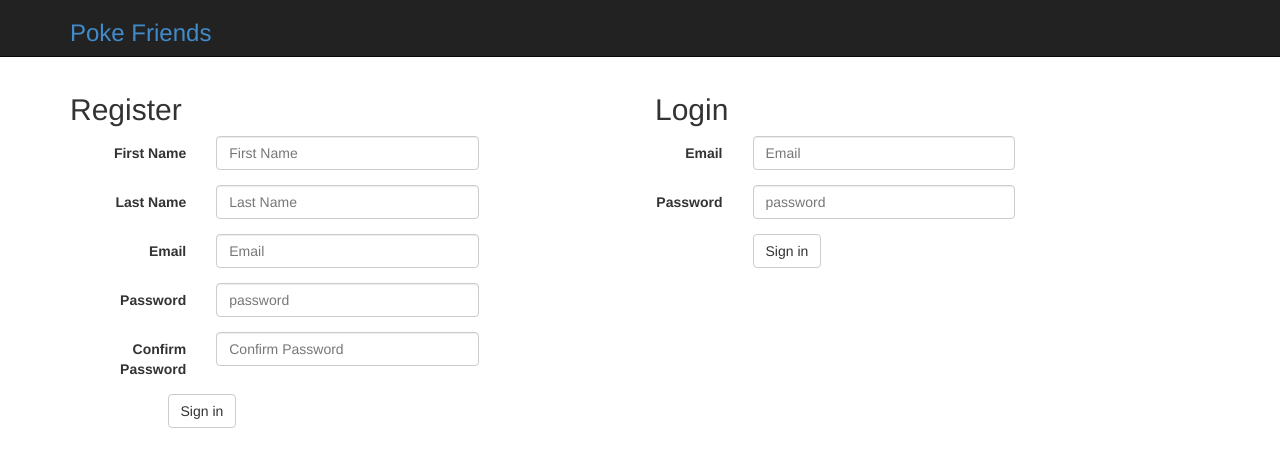
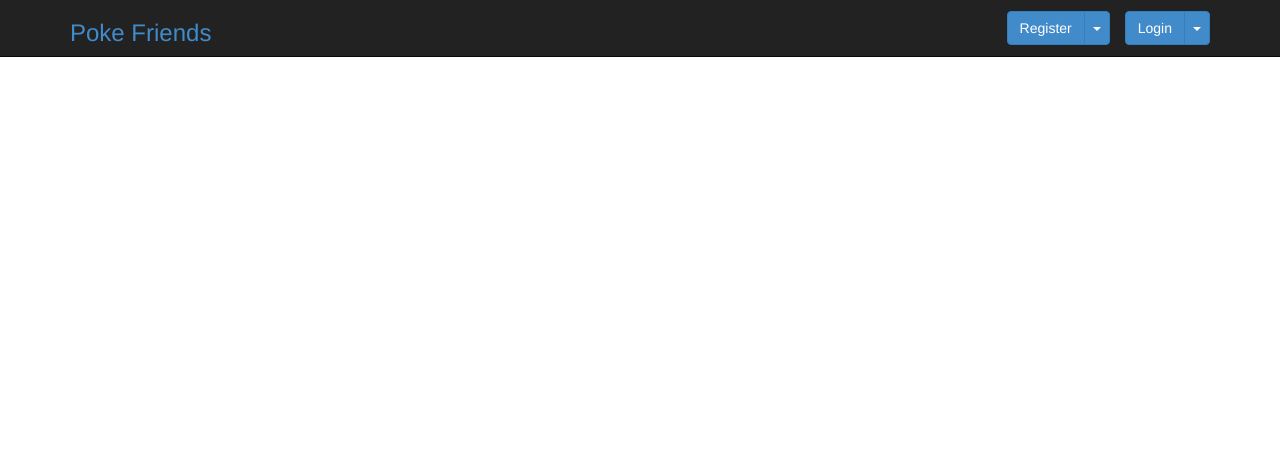
Before and after one commit to ipejercito/poke_friends, a PHP site: page /poke_friends/ in a window 1280 px wide. Shown: the top 467 px of the page. Run offline with PHP 8.4, Linux system fonts and the light colour scheme.

Commit message:
improving ui of index page

```diff
--- a/assets/style/style.css
+++ b/assets/style/style.css
@@ -9,12 +9,8 @@
 	color:#7EC0EE;
 }
 
-#form_register{
-	margin-top: 73px;
-}
-
-#form_login{
-	margin-top: 73px;
+.register{
+	margin-right: 20px;
 }
 
 .users_list{
@@ -32,3 +28,37 @@
 .append_panel_head{
 	text-align:center;
 }
+
+.button{
+	background:none!important;
+     border:none;
+     padding:0!important;
+     font: inherit;
+     /*border is optional*/
+     border-bottom:1px solid #444;
+     cursor: pointer;
+}
+
+ul.dropdown-menu{
+	width: 250px;
+}
+
+ul.dropdown-menu li{
+	padding: 5px 10px 5px 10px;
+}
+
+.dropdown{
+	margin-top: 11px;
+}
+
+.spacer{
+	margin-top: 73px;
+}
+
+.message{
+	margin-top: 73px;
+}
+
+.message_generic{
+	margin-top: 200px;
+}
--- a/index.php
+++ b/index.php
@@ -8,6 +8,7 @@
 	<link rel="stylesheet" href="assets/style/style.css">
 	<link rel="stylesheet" href="assets/style/bootstrap.css">
 	<script type="text/javascript" src="assets/js/jquery.js"></script>
+	<script type="text/javascript" src="assets/js/bootstrap.min.js"></script>
 	<script type="text/javascript">
 		$(document).ready(function(){
 
@@ -16,12 +17,12 @@
 				$("a.logout").remove();
 			}
 
-			$("#form_register").on("submit",function(){
+			$(".form_register").on("submit",function(){
 				var form = $(this);
 
 				$.post(form.attr("action"), form.serialize(), function(data){
 					if(data.status){
-						$(".message").html(data.message).fadeIn(500, function(){
+						$(".message_generic").html(data.message).fadeIn(500, function(){
 							$(this).delay(3000).fadeOut(500);
 						});
 					}else{
@@ -34,19 +35,20 @@
 				return false;
 			});
 
+
 			$("#form_login").on("submit", function(){
 				var form = $(this);
 
 				$.post(form.attr("action"), form.serialize(), function(data){
 					if(data.status){
-						$(".message").html(data.message).fadeIn(500, function(){
+						$(".message_generic").html(data.message).fadeIn(500, function(){
 							$(this).delay(3000).fadeOut(500);
 						});
 						setTimeout(function(){
 							window.location = data.url_redirect;
 						},3000);
 					}else{
-						$(".message").html(data.message).fadeIn(500, function(){
+						$(".message_generic").html(data.message).fadeIn(500, function(){
 							$(this).delay(3000).fadeOut(500);
 						});;
 					}
@@ -55,83 +57,101 @@
 				return false;
 			});
 
+			/*$('.dropdown.keep-open').on({
+			    "shown.bs.dropdown": function() { this.closable = false; },
+			    "click":             function() { this.closable = true; },
+			    "hide.bs.dropdown":  function() { return this.closable; }
+			});*/
+ $('.dropdown-menu').click(function(e) {
+        e.stopPropagation();
+    });
+
+
+			$(".bbb").on("click", function(){
+				if($(this).parent("#login_dropdown").hasClass("open"))
+					$("#register_dropdown").removeClass("open");
+
+				if($(this).parent("#register_dropdown").hasClass("open"))
+					$("#login_dropdown").removeClass("open");
+			});
+
+
 		})
 	</script>
 </head>
 <body>
 	<div class="container">
-		<?= include("./assets/includes/header.php") ?>
+		<div id="top_nav" class="navbar navbar-inverse navbar-fixed-top">
+			<div class="container">
+				<a data-toggle="modal" data-target="#login_modal" class="brand text-center">
+					<h3 class="pull-left "style="">Poke Friends</h3>
+				</a>
+
+				<a href="class/users.php?url=logout" class="brand logout">
+				    <h3 class="pull-right">Logout</h3>
+				</a>
+
+				<div class="btn-group dropdown keep-open pull-right" id="login_dropdown">
+					<button type="button" class="btn btn-primary">Login</button>
+					<button type="button" class="btn btn-primary dropdown-toggle bbb" data-toggle="dropdown">
+						<span class="caret"></span>
+					</button>
+					<ul class="dropdown-menu" role="menu" >
+						<form id="form_login" action="class/users.php" method="post">
+							<input type="hidden" name="action" value="login">
+							<li>
+								<input type="email" name="email" class="form-control" id="email" placeholder="Email">
+							</li>
+							<li>
+								<input type="password" name="password" class="form-control" id="password" placeholder="password">
+							</li>
+							<li>
+								<input type="submit" class="btn btn-default" value="submit"/>
+							</li>
+						</form>
+					</ul>
+				</div>
+
+				<div class="btn-group dropdown keep-open pull-right" id="register_dropdown" style="margin-right: 15px;">
+					<button type="button" class="btn btn-primary">Register</button>
+					<button type="button" class="btn btn-primary dropdown-toggle bbb" data-toggle="dropdown">
+						<span class="caret"></span>
+					</button>
+					<ul class="dropdown-menu" role="menu" >
+						<form class="form_register" action="class/users.php" method="post">
+							<input type="hidden" name="action" value="register">
+							<li>
+								<input type="text" class="form-control" name="first_name" placeholder="First Name" />
+							</li>
+							<li>
+								<input type="text" class="form-control" name="last_name" placeholder="Last Name">
+							</li>
+							<li>
+								<input type="email" class="form-control" name="email" placeholder="Email">
+							</li>
+							<li>
+								<input type="password" class="form-control" name="password" placeholder="password">
+							</li>
+							<li>
+								<input type="password" class="form-control" name="confirm_password" placeholder="Confirm Password">
+							</li>
+							<li>
+								<input type="submit" class="btn btn-default" value="submit"/>
+							</li>
+						</form>
+					</ul>
+				</div>
+
+				<div class="clearfix"></div>
+			</div>
+		</div>
+
+		<div class="spacer"></div>
 		<div class="row">
-			<div class="col-md-6">
-				<form class="form-horizontal" id="form_register" action="class/users.php" method="post">
-					<input type="hidden" name="action" value="register">
-					<h2 class="text-left">Register</h2>
-					<div class="form-group">
-						<label for="first_name" class="col-sm-3 control-label">First Name</label>
-						<div class="col-sm-6">
-							<input type="text" class="form-control" name="first_name" id="first_name" placeholder="First Name">
-						</div>
-					</div>
-					<div class="form-group">
-						<label for="last_name" class="col-sm-3 control-label">Last Name</label>
-						<div class="col-sm-6">
-							<input type="text" class="form-control" name="last_name" id="last_name" placeholder="Last Name">
-						</div>
-					</div>
-					<div class="form-group">
-						<label for="email" class="col-sm-3 control-label">Email</label>
-						<div class="col-sm-6">
-							<input type="email" class="form-control" name="email" id="email" placeholder="Email">
-						</div>
-					</div>
-					<div class="form-group">
-						<label for="password" class="col-sm-3 control-label">Password</label>
-						<div class="col-sm-6">
-							<input type="password" class="form-control" name="password" id="password" placeholder="password">
-						</div>
-					</div>
-					<div class="form-group">
-						<label for="confirm_password" class="col-sm-3 control-label">Confirm Password</label>
-						<div class="col-sm-6">
-							<input type="password" class="form-control" name="confirm_password" id="confirm_password" placeholder="Confirm Password">
-						</div>
-					</div>
-					<div class="form-group">
-						<div class="col-sm-offset-2 col-sm-10">
-							<button type="submit" class="btn btn-default">Sign in</button>
-						</div>
-					</div>
-				</form>
-			</div>
-
-			<div class="col-md-6">
-				<form class="form-horizontal" id="form_login" action="class/users.php" method="post">
-					<input type="hidden" name="action" value="login">
-					<h2 class="text-left">Login</h2>
-					<div class="form-group">
-						<label for="email" class="col-sm-2 control-label">Email</label>
-						<div class="col-sm-6">
-							<input type="email" name="email" class="form-control" id="email" placeholder="Email">
-						</div>
-					</div>
-					<div class="form-group">
-						<label for="password" class="col-sm-2 control-label">Password</label>
-						<div class="col-sm-6">
-							<input type="password" name="password" class="form-control" id="password" placeholder="password">
-						</div>
-					</div>
-					<div class="form-group">
-						<div class="col-sm-offset-2 col-sm-10">
-							<button type="submit" class="btn btn-default">Sign in</button>
-						</div>
-					</div>
-				</form>
-			</div>
-
 			<div class="col-md-12">
 				<div class="message text-center"></div>
+				<div class="message_generic text-center"></div>
 			</div>
-
 		</div>
 	</div>
 </body>
```
Also changed, not shown: class/users.php (+2 -6 lines), assets/uploads/SR2-JuiceItph-13000mAh-Powerbank-with-Dual-USB-Port.jpg (added), assets/uploads/Small-Banner_Playoffs.jpg (added), assets/uploads/TR2-OPPO-Mirror-3-8GB.jpg (added).
